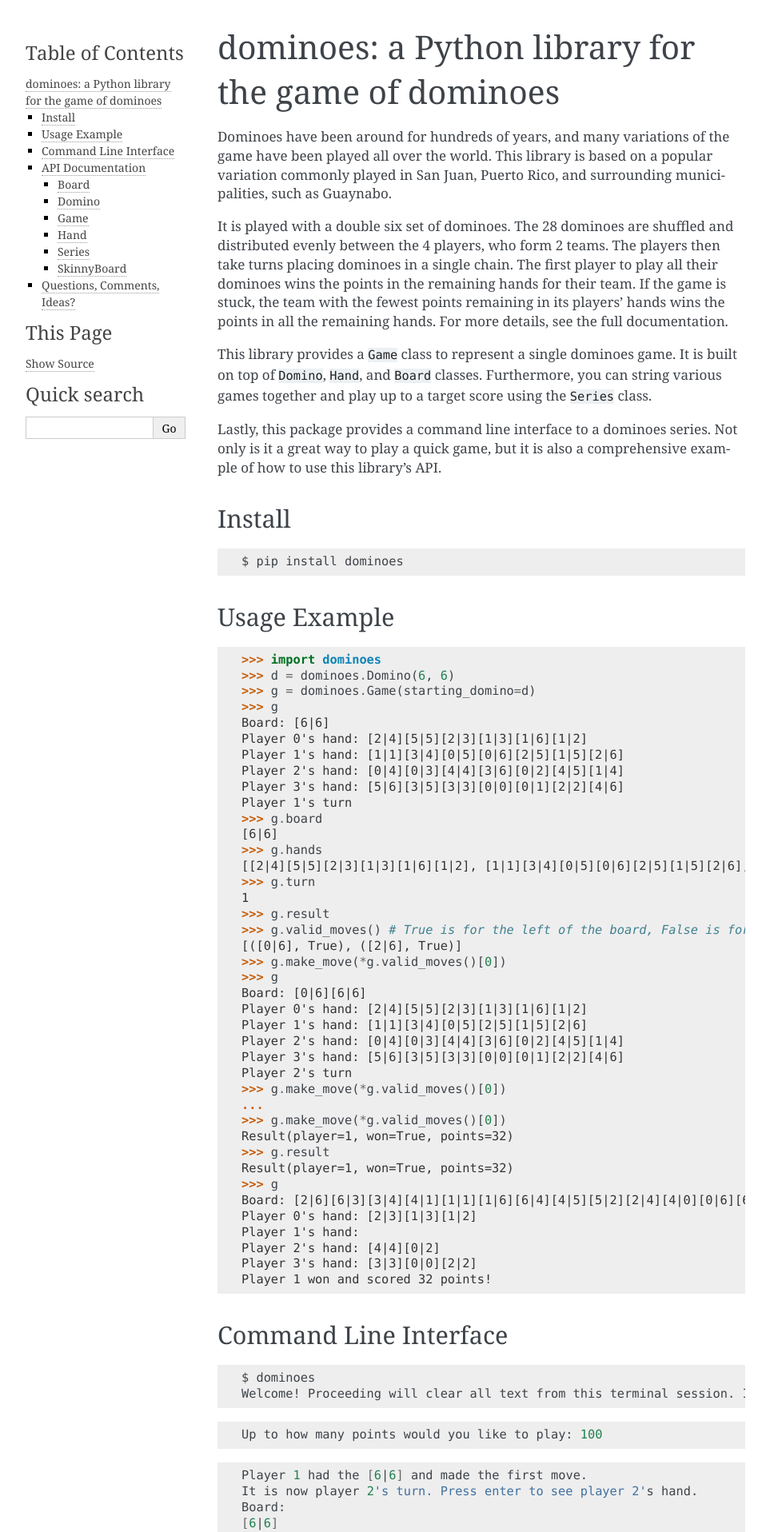
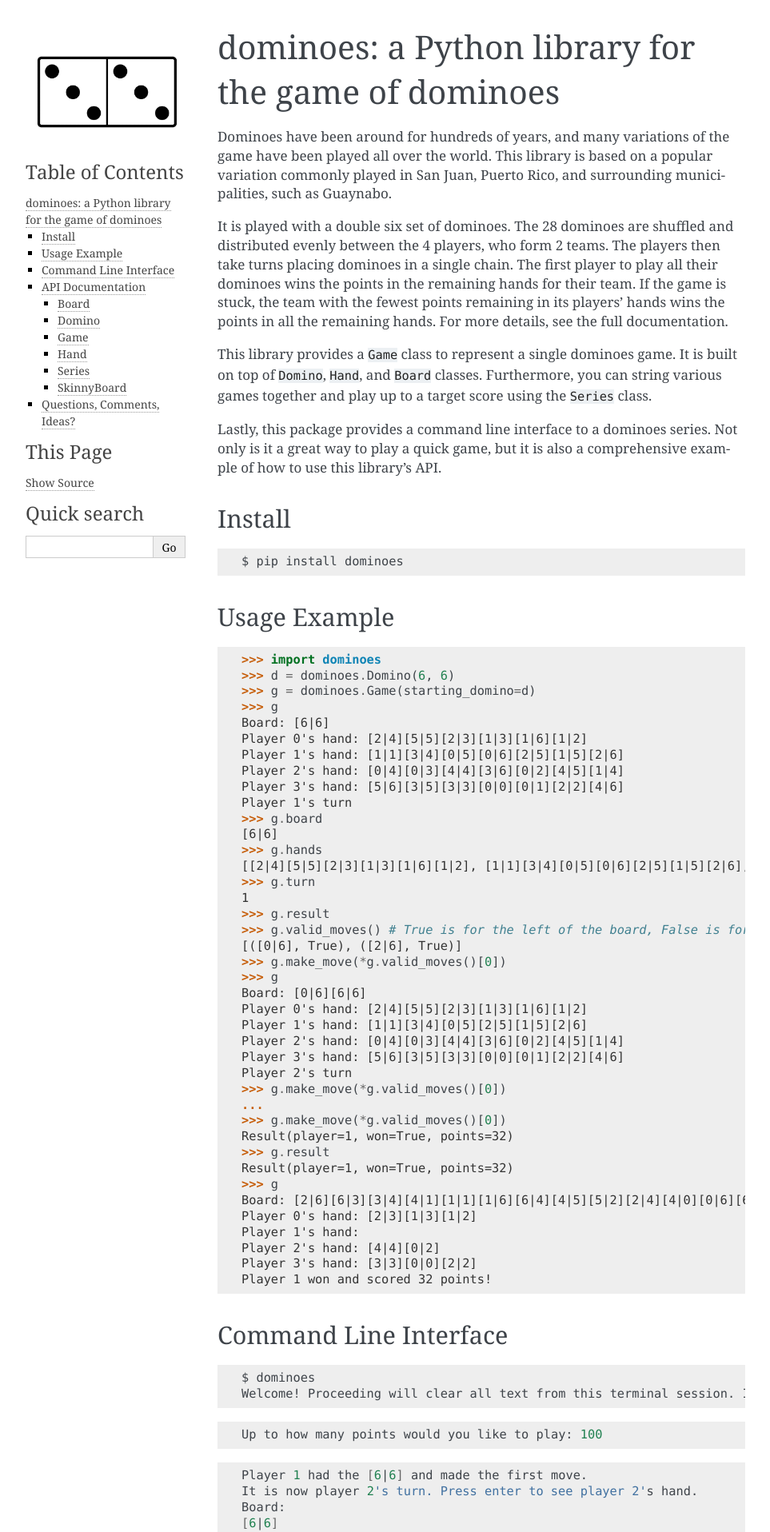
Before and after one commit to abw333/dominoes, a Sphinx documentation site: the page built from docs/index.rst, in a window 1280 px wide. Shown: the top 1916 px of the page at 80% size, without its empty margins (148-1111 px from the left). Built offline with Sphinx 7.4.7, drawn with Linux system fonts in a browser that asks for light colours.

Commit message:
documentation image

```diff
--- a/docs/conf.py
+++ b/docs/conf.py
@@ -145,7 +145,7 @@ html_theme = 'alabaster'
 # The name of an image file (relative to this directory) to place at the top
 # of the sidebar.
 #
-# html_logo = None
+html_logo = '_static/dominoes.gif'
 
 # The name of an image file (relative to this directory) to use as a favicon of
 # the docs.  This file should be a Windows icon file (.ico) being 16x16 or 32x32
```
Also changed, not shown: docs/_static/dominoes.gif (added).
